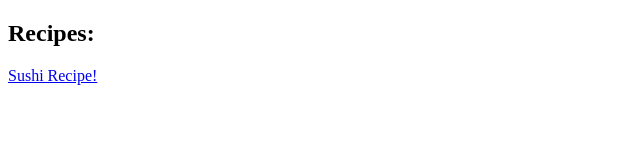
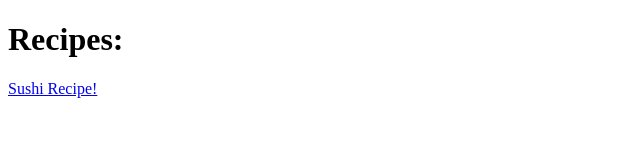
Before and after one commit to pmjamez/odin-recipes, a plain HTML site: page index.html in a window 1280 px wide. Shown: the whole page, without its empty margins (0-640 px from the left). Drawn offline with Linux system fonts and the light colour scheme.

Commit message:
test commit 2

```diff
--- a/index.html
+++ b/index.html
@@ -5,7 +5,7 @@
     <title>Recipes</title>
   </head>
   <body>
-    <h2>Recipes:</h2>
+    <h1>Recipes:</h1>
     <a href="recipes/Sushi.html">Sushi Recipe!</a>
   </body>
 </html>
```
